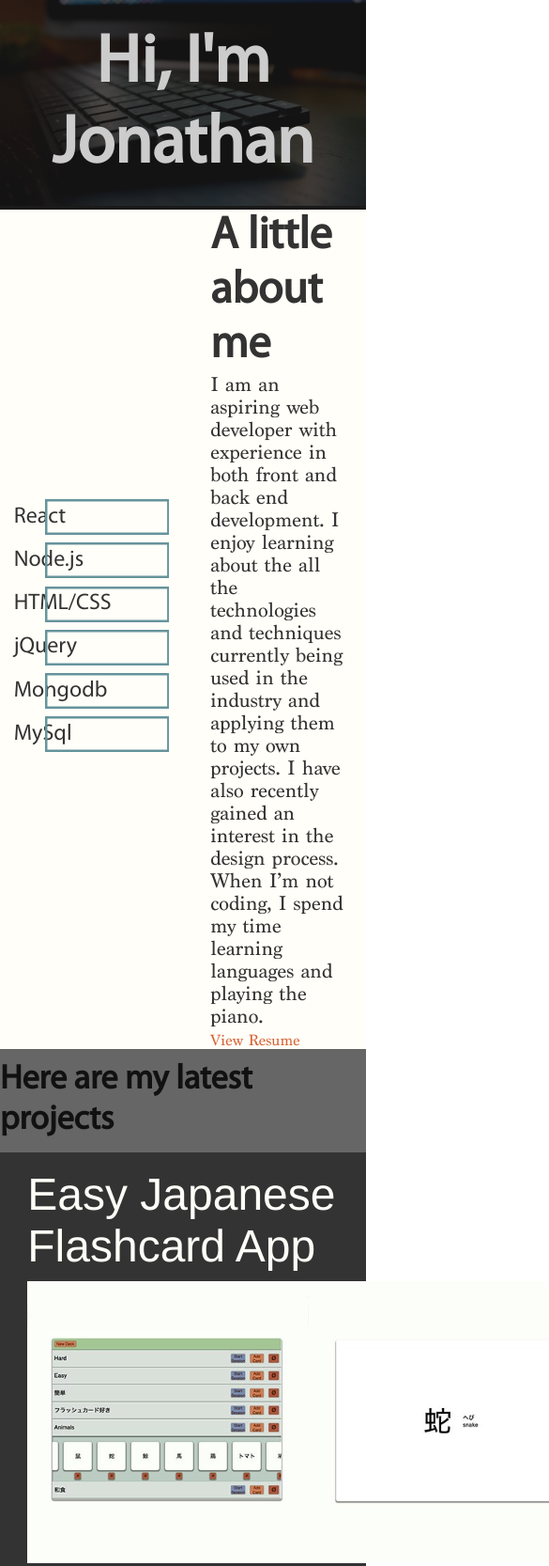
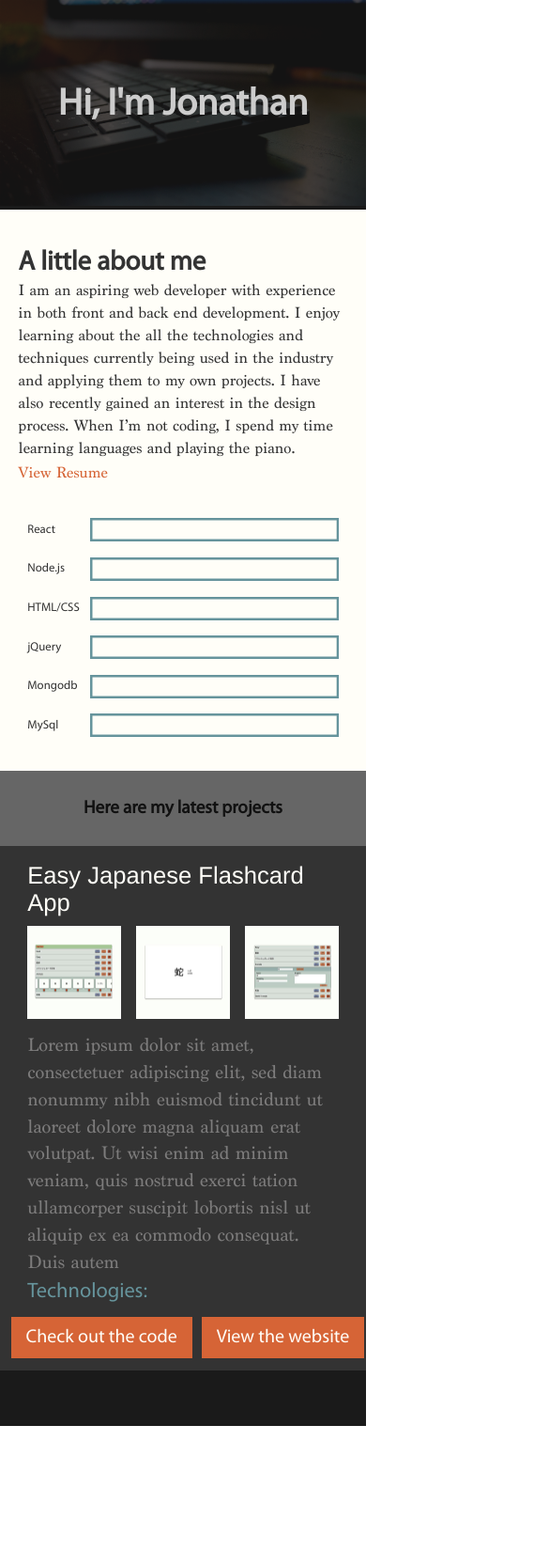
Before and after one commit to jonathanp727/personal-website, a website: page public/index.html in a window 390 px wide. Shown: the top 1666 px of the page at 94% size, 585 px wide, since content can reach past the window. After the commit the page ends 1517 px from the top, so only its background shows below. Drawn offline with Linux system fonts and the light colour scheme.

Commit message:
Add media queries

```diff
--- a/app.js
+++ b/app.js
@@ -9,7 +9,7 @@ app.use((req, res, next) => {
 
 app.use(express.static('public'));
 
-const server = app.listen(3000, () => {
+const server = app.listen(80, () => {
     const host = server.address().address
     const port = server.address().port
     console.log('Server Started');
--- a/public/index.html
+++ b/public/index.html
@@ -4,6 +4,7 @@
     <title>Jonathan Phipps</title>
     <link rel="stylesheet" type="text/css" href="style.css">
     <script src="script.js"></script>
+    <meta name="viewport" content="width=device-width, initial-scale=1">
   </head>
   <body>
     <div class="intro-cont">
@@ -64,9 +65,15 @@
       <div class="project">
         <h2>Easy Japanese Flashcard App</h2>
         <div class="images-cont">
-          <img src="/img/card-view.jpg">
-          <img src="/img/flashcard.jpg">
-          <img src="/img/card-generator.jpg">
+          <div class="image-cont">
+            <img src="/img/card-view.jpg">
+          </div>
+          <div class="image-cont">
+            <img src="/img/flashcard.jpg">
+          </div>
+          <div class="image-cont">
+            <img src="/img/card-generator.jpg">
+          </div>
         </div>
         <p>Lorem ipsum dolor sit amet, consectetuer adipiscing elit, sed diam nonummy nibh euismod tincidunt ut laoreet dolore magna aliquam erat volutpat. Ut wisi enim ad minim veniam, quis nostrud exerci tation ullamcorper suscipit lobortis nisl ut aliquip ex ea commodo consequat. Duis autem</p>
         <div class="accent">Technologies:</div>
--- a/public/style.css
+++ b/public/style.css
@@ -32,8 +32,9 @@ html, body {
 }
 
 h1 {
+  white-space: nowrap;
   font-family: Myriad Pro;
-  font-size: 72px;
+  font-size: 4.5em;
   color: #CCCCCC;
 
   position: absolute;
@@ -60,7 +61,9 @@ h1 {
 ul {
   list-style: none;
   width: 85%;
-  margin: 10% 0;
+  margin: 8% 0;
+  margin-left: 10%;
+  margin-right: 15%;
 }
 
 li {
@@ -74,7 +77,7 @@ li {
 
 .proficiency-label {
   font-family: Myriad Pro;
-  font-size: 24px;
+  font-size: 1em;
   color: #333333;
 
   display: inline;
@@ -103,7 +106,7 @@ rect {
 
 .description-cont h2 {
   font-family: Myriad Pro;
-  font-size: 48px;
+  font-size: 2.8em;
   color: #333333;
 
   margin-left: 15%;
@@ -112,7 +115,8 @@ rect {
 
 .description-cont p {
   font-family: Marion;
-  font-size: 21px;
+  font-size: 1em;
+  line-height: 1.5;
   color: #333333;
 
   margin-left: 15%;
@@ -122,12 +126,16 @@ rect {
 
 .description-cont a {
   font-family: Marion;
-  font-size: 16px;
+  font-size: 1em;
   color: #D66436;
   text-decoration: none;
 
   margin-left: 15%;
   margin-right: 10%;
+}
+
+.description-cont a:hover {
+  text-decoration: underline;
 }
 
 .transition-cont {
@@ -141,7 +149,7 @@ rect {
 
 .transition-cont h3 {
   font-family: Myriad Pro;
-  font-size: 36px;
+  font-size: 1.5em;
   color: #111111;
 }
 
@@ -171,11 +179,15 @@ rect {
   justify-content: space-between;
 }
 
+.project .image-cont {
+  flex-shrink: 1;
+  width: 30%;
+  height: 100%;
+}
+
 .project img {
+  width: 100%;
   height: auto;
-  width: auto;
-  max-width: 300px;
-  max-height: 300px;
 }
 
 .project p {
@@ -204,11 +216,11 @@ rect {
 .button {
   font-family: Myriad Pro;
   font-size: 20px;
+  white-space: nowrap;
   text-decoration: none;
   color: #FFFEF8;
   padding: 1% 2%;
   background-color: #D66436;
-  white-space: nowrap;
 
   margin-left: 3%;
 }
@@ -217,3 +229,299 @@ footer {
   background: #1A1A1A;
   height: 7%;
 }
+
+@media screen
+  and (min-width: 768px)
+  and (max-width: 1024px) {
+
+.about-cont {
+  background: #FFFEF8;
+
+  display: flex;
+  justify-content: center;
+  align-items: center;
+}
+
+.proficiencies-cont {
+  width: 50%;
+
+  display: flex;
+  justify-content: center;
+}
+
+ul {
+  list-style: none;
+  width: 85%;
+  margin: 12% 5%;
+}
+
+li {
+  margin-bottom: 5%;
+
+  display: flex;
+  justify-content: center;
+  align-items: center;
+  flex-wrap: nowrap;
+}
+
+.proficiency-label {
+  font-family: Myriad Pro;
+  font-size: 1em;
+  color: #333333;
+
+  display: inline;
+  width: 20%;
+
+}
+
+svg {
+  display: inline;
+  width: 80%;
+  height: 25px;
+}
+
+rect {
+  stroke: #66949C;
+  fill-opacity: 0;
+  stroke-width: 5px;
+
+  width: 100%;
+  height: 100%;
+}
+
+.description-cont {
+  width: 50%;
+}
+
+.description-cont h2 {
+  font-family: Myriad Pro;
+  font-size: 2.8em;
+  color: #333333;
+
+  margin-left: 5%;
+  margin-right: 5%;
+}
+
+.description-cont p {
+  font-family: Marion;
+  font-size: 1em;
+  line-height: 1.5;
+  color: #333333;
+
+  margin-left: 5%;
+  margin-right: 5%;
+  margin-bottom: 5px;
+}
+
+.description-cont a {
+  font-family: Marion;
+  font-size: 1em;
+  color: #D66436;
+  text-decoration: none;
+
+  margin-left: 5%;
+  margin-right: 5%;
+}
+.project h2 {
+  font-size: 2em;
+}
+
+.transition-cont {
+  background : #666666;
+  height: 5em;
+
+  display: flex;
+  align-items: center;
+  justify-content: center;
+}
+
+.transition-cont h3 {
+  font-family: Myriad Pro;
+  font-size: 1.5em;
+  color: #111111;
+}
+}
+
+@media (max-width: 767px) {
+
+h1 {
+  font-size: 2.5em;
+}
+
+.about-cont {
+  background: #FFFEF8;
+
+  display: flex;
+  justify-content: center;
+  align-items: center;
+  flex-wrap: wrap-reverse;
+}
+
+.proficiencies-cont {
+  width: 100%;
+
+  display: flex;
+  justify-content: center;
+}
+
+ul {
+  list-style: none;
+  width: 85%;
+  margin: 0 2%;
+  margin-bottom: 5%;
+}
+
+li {
+  margin-bottom: 5%;
+
+  display: flex;
+  justify-content: center;
+  align-items: center;
+  flex-wrap: nowrap;
+}
+
+.proficiency-label {
+  font-family: Myriad Pro;
+  font-size: .8em;
+  color: #333333;
+
+  display: inline;
+  width: 20%;
+
+}
+
+svg {
+  display: inline;
+  width: 80%;
+  height: 25px;
+}
+
+rect {
+  stroke: #66949C;
+  fill-opacity: 0;
+  stroke-width: 5px;
+
+  width: 100%;
+  height: 100%;
+}
+
+.description-cont {
+  width: 100%;
+  margin: 10% 0;
+}
+
+.description-cont h2 {
+  font-family: Myriad Pro;
+  font-size: 1.8em;
+  color: #333333;
+
+  margin-left: 5%;
+  margin-right: 5%;
+}
+
+.description-cont p {
+  font-family: Marion;
+  font-size: 1em;
+  line-height: 1.5;
+  color: #333333;
+
+  margin-left: 5%;
+  margin-right: 5%;
+  margin-bottom: 5px;
+}
+
+.description-cont a {
+  font-family: Marion;
+  font-size: 1em;
+  color: #D66436;
+  text-decoration: none;
+
+  margin-left: 5%;
+  margin-right: 5%;
+}
+
+.description-cont a:hover {
+  text-decoration: underline;
+}
+
+.transition-cont {
+  background : #666666;
+  height: 5em;
+
+  display: flex;
+  align-items: center;
+  justify-content: center;
+}
+
+.transition-cont h3 {
+  font-family: Myriad Pro;
+  font-size: 1.2em;
+  color: #111111;
+}
+
+.project {
+  width: 85%;
+}
+
+.project h2 {
+  font-family: Helvetica;
+  font-size: 1.6em;
+  font-weight: 200;
+  color: #FFFEF8;
+
+  padding-top: 5%;
+  margin-bottom: 3%;
+}
+
+.project .images-cont {
+  display: flex;
+  justify-content: space-between;
+}
+
+.project .image-cont {
+  flex-shrink: 1;
+  width: 30%;
+  height: 100%;
+}
+
+.project img {
+  width: 100%;
+  height: auto;
+}
+
+.project p {
+  font-family: Marion;
+  font-size: 1.2em;
+  line-height: 1.5;
+  color: #7D7C7C;
+
+  margin-top: 3%;
+}
+
+.project .accent {
+  font-family: Myriad Pro;
+  font-size: 1.4em;
+  color: #66949C;
+
+  margin-top: 1%;
+}
+
+.project .button-cont {
+  margin-top: 4%;
+  margin-bottom: 4%;
+  display: flex;
+  justify-content: center;
+}
+
+.button {
+  font-family: Myriad Pro;
+  font-size: 20px;
+  white-space: nowrap;
+  text-decoration: none;
+  color: #FFFEF8;
+  padding: .5em .8em;
+  background-color: #D66436;
+
+  margin-left: 3%;
+}
+}
```
